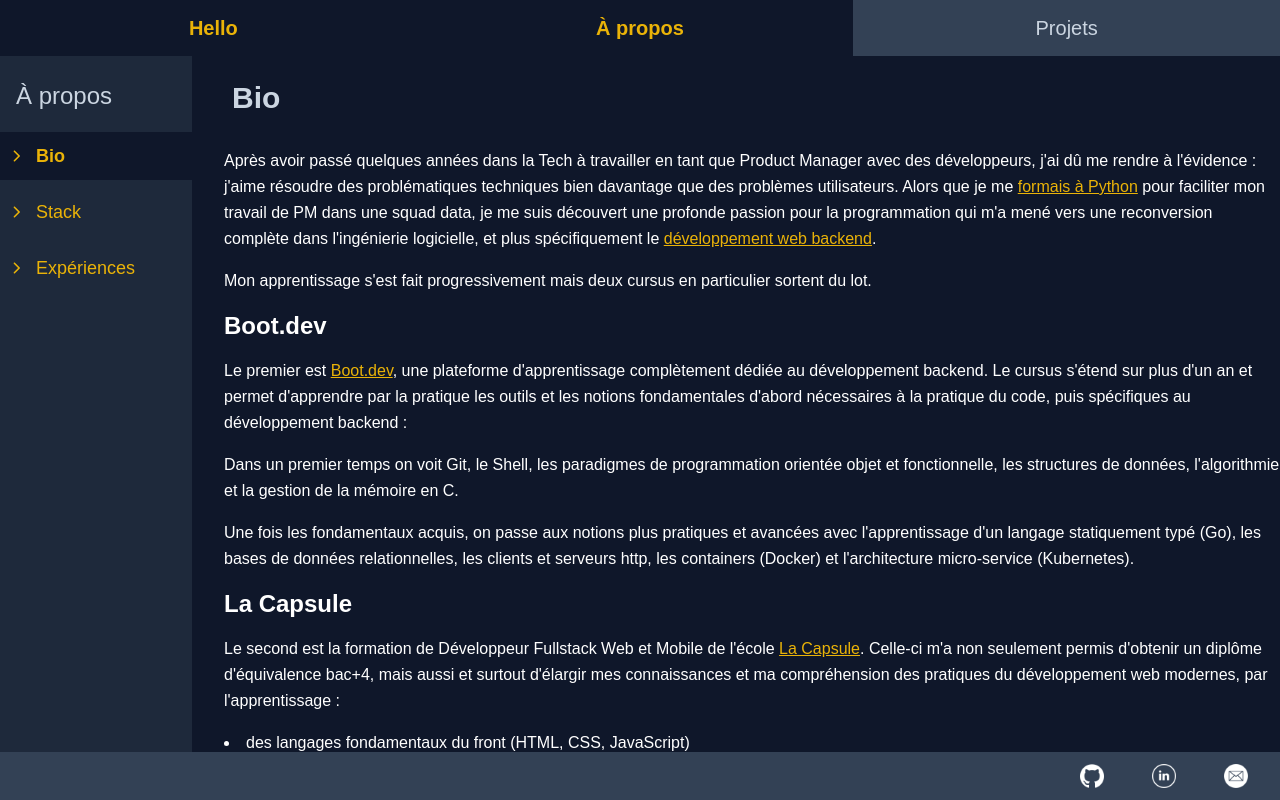
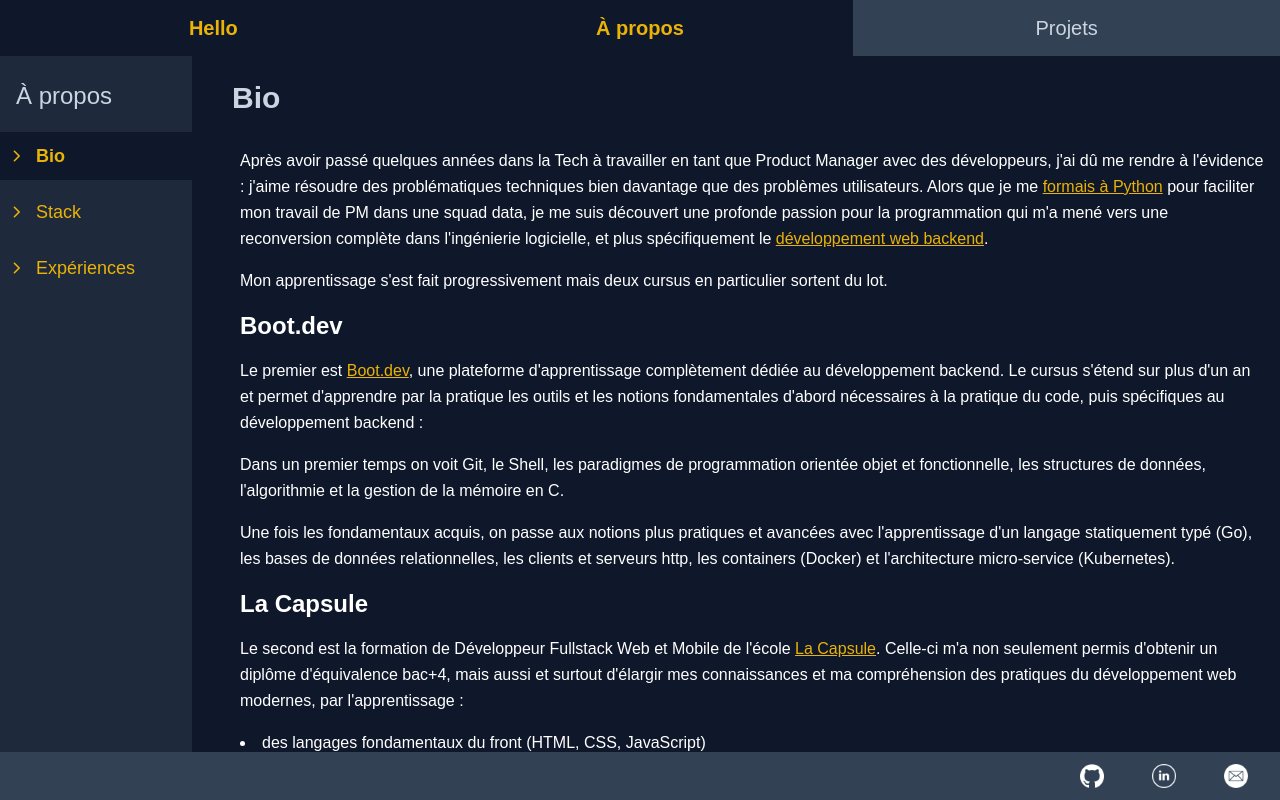
Before and after one commit to benKapl/portfolio-front, a Next.js app: page /about/bio in a window 1280 px wide. Built offline with nearby package versions, Linux system fonts and the light colour scheme.

Commit message:
added margin on the right and bottom

```diff
--- a/src/app/(content)/about/bio/page.js
+++ b/src/app/(content)/about/bio/page.js
@@ -7,9 +7,9 @@ export default function Bio() {
 
     // Styles
 
-    const container = "bg-inherit flex-1 flex-col h-auto w-full justify-start items-start mx-4 w-[90%]"
+    const container = "bg-inherit flex-1 flex-col h-auto w-full justify-start items-start mx-4 mb-16"
     const titleStyle = "text-slate-300 font-bold"
-    const content = "text-white m-4 space-y-4 leading-relaxed"
+    const content = "text-white m-4 space-y-4 leading-relaxed mx-8"
     const descLinkStyle = "text-yellow-500 underline"
 
     return (
--- a/src/app/(content)/about/experience/page.js
+++ b/src/app/(content)/about/experience/page.js
@@ -7,9 +7,9 @@ export default function ExperiencePage() {
     // Styles
 
     // const testStyle = "border border-solid border-red-200"
-    const container = "bg-inherit flex-1 flex-col h-auto w-full justify-start items-start mx-4 w-[90%]"
+    const container = "bg-inherit flex-1 flex-col h-auto w-full justify-start items-start mx-4 mb-16"
     const titleStyle = "text-slate-300 font-bold"
-    const allExpContainer = "flex bg-inherit flex-col h-auto w-auto mx-4 gap-2"
+    const allExpContainer = "flex bg-inherit flex-col h-auto w-auto mx-6 gap-2"
 
     return (
         <section className={container}>
--- a/src/app/(content)/about/stack/page.js
+++ b/src/app/(content)/about/stack/page.js
@@ -5,7 +5,7 @@ import { StackCategory } from "@/app/components/stackCategory";
 export default function StackPage() {
 
     // Styles
-    const container = "bg-inherit flex-1 flex-col h-auto w-full justify-start items-start mx-4"
+    const container = "bg-inherit flex-1 flex-col h-auto w-full justify-start items-start mx-4 mb-16"
     const titleStyle = "text-slate-300 font-bold"
     const categoriesContainer = "flex flex-wrap h-auto w-auto m-4 gap-4"
 
--- a/src/app/(content)/projects/[category]/page.js
+++ b/src/app/(content)/projects/[category]/page.js
@@ -15,9 +15,9 @@ export default async function ProjectPage({params}) {
 
 
   // Styles
-  const container = "bg-inherit flex-1 flex-col h-auto w-full justify-start items-start mx-4 w-[90%]"
+  const container = "bg-inherit flex-1 flex-col h-auto w-full justify-start items-start mx-4 mb-16"
   const titleStyle = "text-slate-300 font-bold"
-  const projectsContainer = "flex bg-inherit flex-col h-auto w-auto mr-4 gap-2"
+  const projectsContainer = "flex bg-inherit flex-col h-auto w-auto mx-6 gap-2"
 
   return (
       <section className={container}>
```
